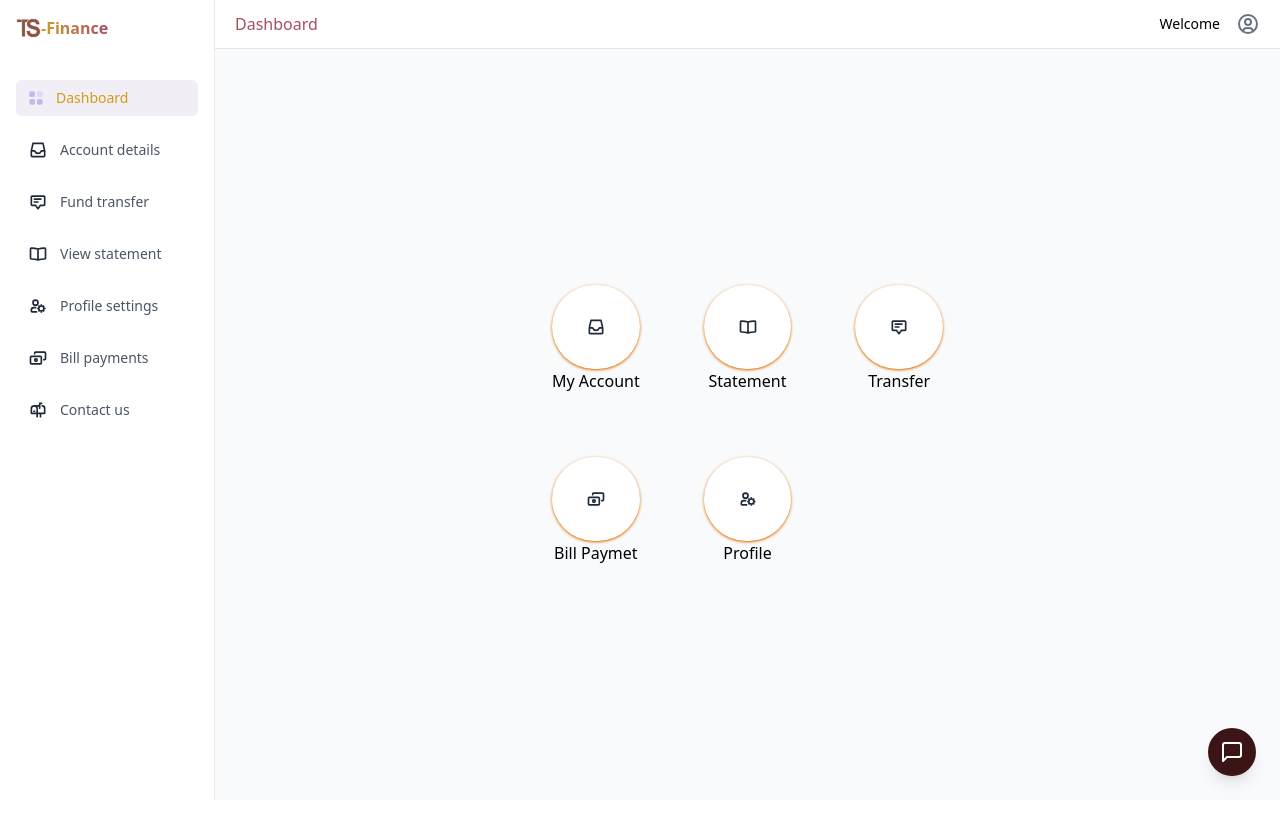
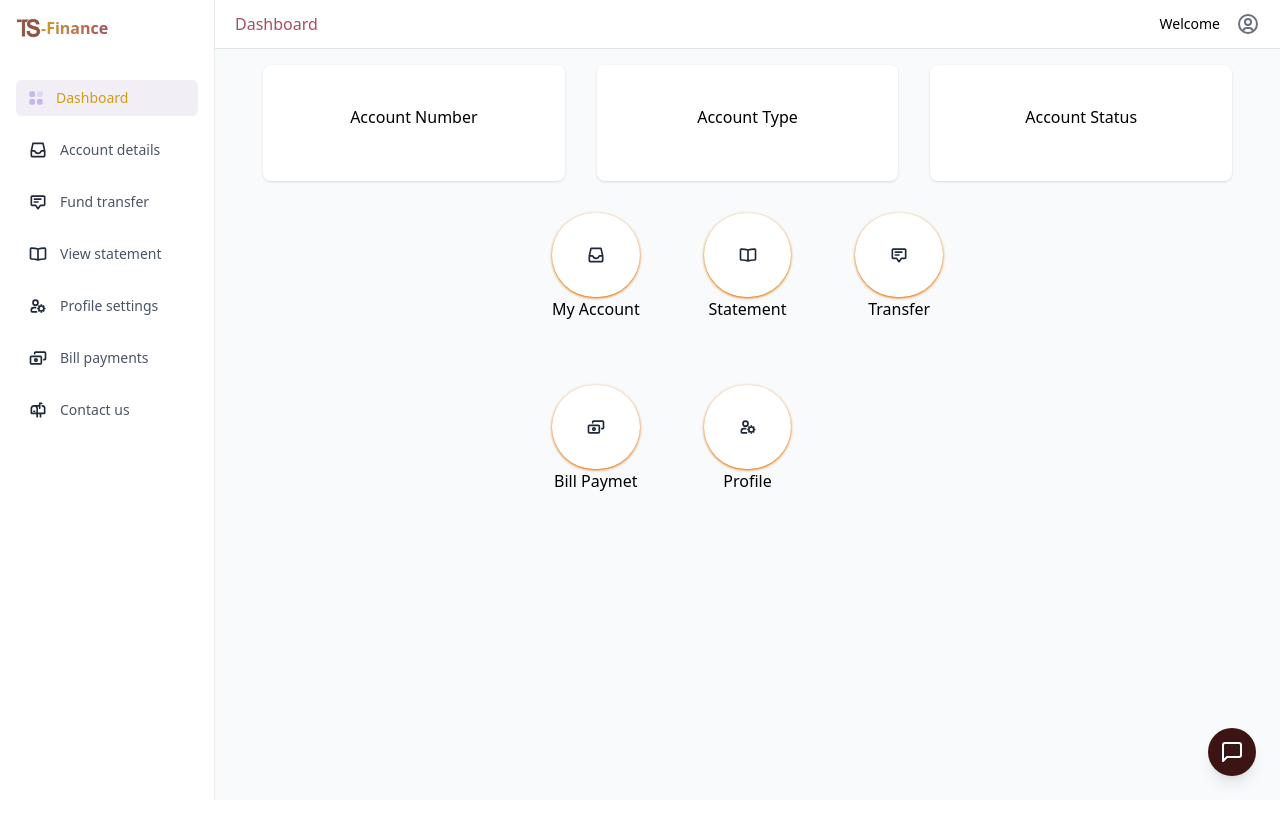
Before and after one commit to jazzygee36/onlineBanking, a React (Vite) app: page /dashboard in a window 1280 px wide. Shown: the top 826 px of the page. Before the commit the page ends 800 px from the top, so only its background shows below. Built offline with nearby package versions, Linux system fonts and the light colour scheme; sample sign-in values are in the browser's storage.

Commit message:
dashboard enhancement

```diff
--- a/src/pages/dashboard/index.tsx
+++ b/src/pages/dashboard/index.tsx
@@ -5,6 +5,7 @@ import Profile from '../../assets/svg/profile';
 import Statement from '../../assets/svg/statement';
 import Transfer from '../../assets/svg/transfer';
 import MainDashboard from '../../components/dashboard';
+import Mail from '../../assets/svg/mail';
 
 const Board = [
   { title: 'My Account', icon: MyAccount, path: '/my-account' },
@@ -16,12 +17,45 @@ const Board = [
 ];
 
 const Dashboard = () => {
+  const user = JSON.parse(localStorage.getItem('user') || '{}');
+  const Card = [
+    {
+      label: 'Account Number',
+      title: user?.acctNumber,
+      icon: <Mail />,
+    },
+    {
+      label: 'Account Type',
+      title: user?.acctType,
+      icon: <Mail />,
+    },
+    {
+      label: 'Account Status',
+      title: user?.active,
+      icon: <Mail />,
+    },
+  ];
   const navigate = useNavigate();
   return (
     <MainDashboard title={'Dashbaord'}>
       <h1 className='font-medium my-6 md:hidden block'>Dashboard</h1>
-
-      <div className='flex flex-col items-center justify-center gap-8  h-full'>
+      <div className='grid grid-cols-1 md:grid-cols-3 lg:grid-cols-3 gap-8 mb-4 mx-4 md:mx-8'>
+        {Card.map((item, index) => (
+          <div
+            key={index}
+            className='flex items-center justify-center bg-white shadow-sm rounded-lg p-10 gap-3'
+          >
+            {/* <div className='bg-[#f8f9fa]  rounded-lg'>{item.icon}</div> */}
+            <div className=' flex flex-col items-center justify-center gap-3'>
+              <h2 className='text-md font-medium'>{item?.label}</h2>
+              <p className='text-sm font-normal text-[#6c757d]'>
+                {item?.title}
+              </p>
+            </div>
+          </div>
+        ))}
+      </div>
+      <div className='flex flex-col items-center mt-8 gap-8  h-full'>
         {/* <h4 className='font-semibold underline  text-gray-500 text-center md:hidden sm:block'>
           Navigate with the icons below.
         </h4> */}
--- a/src/pages/signup/individual.form.tsx
+++ b/src/pages/signup/individual.form.tsx
@@ -156,10 +156,11 @@ const IndividualForm: FC<IndividualFormProps> = ({
     // Validate step 3 using step3Schema
     const result = step4Schema.safeParse(formData);
     if (!result.success) {
+      const validationErrors = result.error.format() as ValidationErrors;
       setErrors((prevErrors) => ({
         ...prevErrors,
-        // verificationCode:
-        // validationErrors.verificationCode?._errors[0] || 'Code is required',
+        password: validationErrors.password?._errors[0] || '',
+        confirmPassword: validationErrors.confirmPassword?._errors[0] || '',
       }));
       return; // Do not finish registration if validation fails
     }
@@ -221,6 +222,7 @@ const IndividualForm: FC<IndividualFormProps> = ({
       } else {
         showToast(res?.data?.message || 'Unexpected response', 'info');
       }
+      setLoading(true);
 
       setCompleteRegistration(true);
       setLoading(false);
@@ -575,7 +577,7 @@ const IndividualForm: FC<IndividualFormProps> = ({
             <div className='bg-[#3c1414] w-full h-[54px] mt-5 mb-5 text-white text-center flex items-center justify-center font-roboto text-[14px] font-medium'>
               Create Password
             </div>
-            <div className='my-5 flex items-center gap-5'>
+            <div className=''>
               <HomeInput
                 type={'password'}
                 placeholder={'Enter your Password'}
@@ -655,7 +657,7 @@ const IndividualForm: FC<IndividualFormProps> = ({
                 onClick={handleFinishRegistration}
                 className='text-[#D71E0E] text-[14px] font-medium cursor-pointer'
               >
-                {loading === true ? 'Loading...' : ' FINISH'}
+                {loading ? 'Loading...' : ' FINISH'}
               </h2>
             </div>
           )}
--- a/src/pages/transfer/index.tsx
+++ b/src/pages/transfer/index.tsx
@@ -374,7 +374,7 @@ const TransferFund: FC<TransferFundProps> = () => {
                     <HomeInput
                       name='onlinePin'
                       type={'text'}
-                      placeholder={''}
+                      placeholder={'Online pin you created...'}
                       label='Online Pin'
                       value={formData.onlinePin}
                       onChange={handleChange}
```
